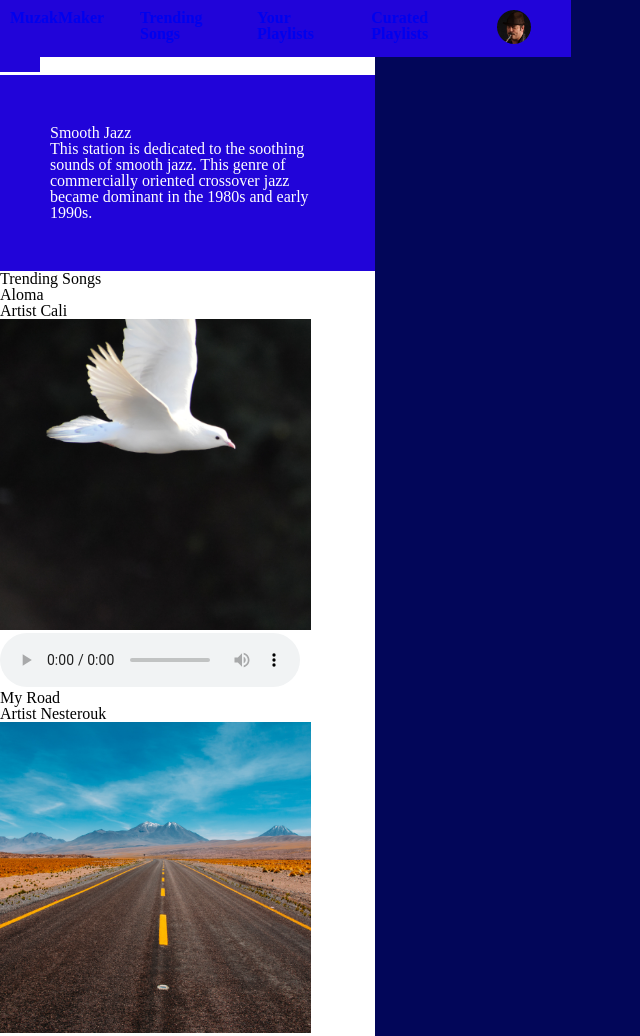
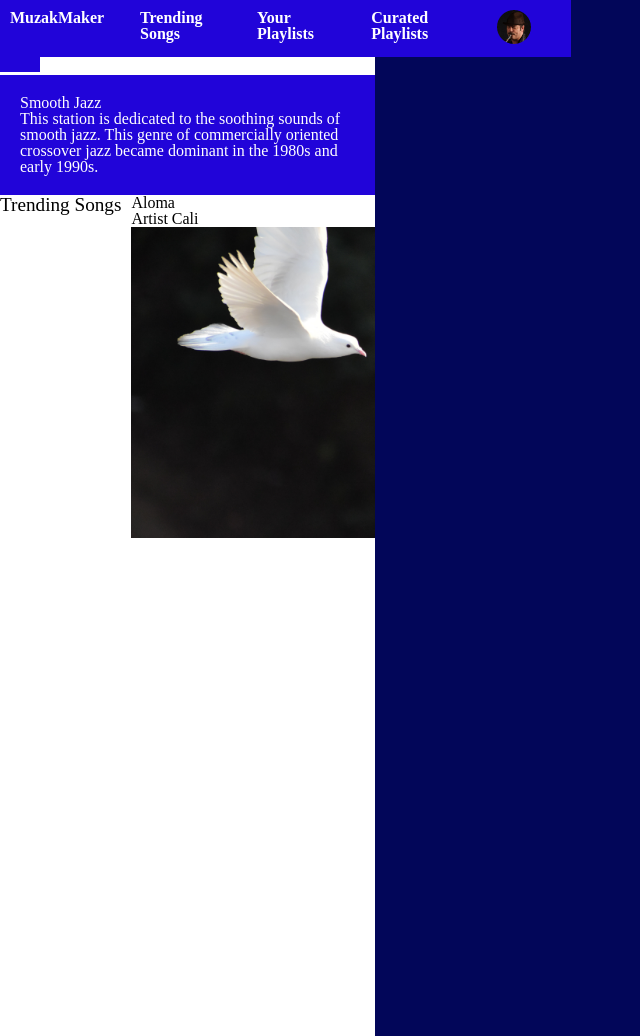
Before and after one commit to Mcordob5/streamingmedia, a plain HTML site: page index.html in a window 1280 px wide. Shown: the top 1036 px of the page, without its empty margins (0-640 px from the left). Drawn offline with Linux system fonts and the light colour scheme.

Commit message:
Updated HTML and CSS

```diff
--- a/index.html
+++ b/index.html
@@ -68,7 +68,7 @@
                 </audio>
             </section>
         </section>
-        <button>More trending</button>
+        <button id="trending-more">More trending</button>
         <aside id="playlists">
             <section>
                 <section>
--- a/styles.css
+++ b/styles.css
@@ -80,7 +80,7 @@ body {
 header {
     background-color: #2104D9;
     color: #ffffff;
-    padding: 50px;
+    padding: 20px;
     /* position: relative;
     top: 100px;
     bottom: 50px;
@@ -103,12 +103,14 @@ nav {
 
 nav a {
     text-decoration: none;
+    color: #ffffff;
 }
 
 nav ul {
     display: grid;
     grid-template-columns: 1fr 1fr 1fr 1fr 1fr;
-    background-color: #2104D9;
+    /* background-color: #2104D9;
+    color: #ffffff; */
 }
 
 nav li {
@@ -122,7 +124,9 @@ nav li {
 
 
 nav a:hover {
-    color: #590242;
+    padding: 20px;
+    background-color: #590242;
+    color: #ffffff;
 }
 
 ul {
@@ -210,6 +214,22 @@ input:checked~label:not(.steps) span:after {
     }
 }
 
+#trending h2{
+    font-size: larger;
+}
+
+#trending {
+    display: flex;
+    overflow-x: auto;
+    white-space: nowrap;
+    gap: 10px;
+}
+
+#trending section {
+    flex: 0 0 auto;
+    width: 300px;
+}
+
 main{
     display: grid;
     grid-template-columns: repeat(2, 1fr);
```
